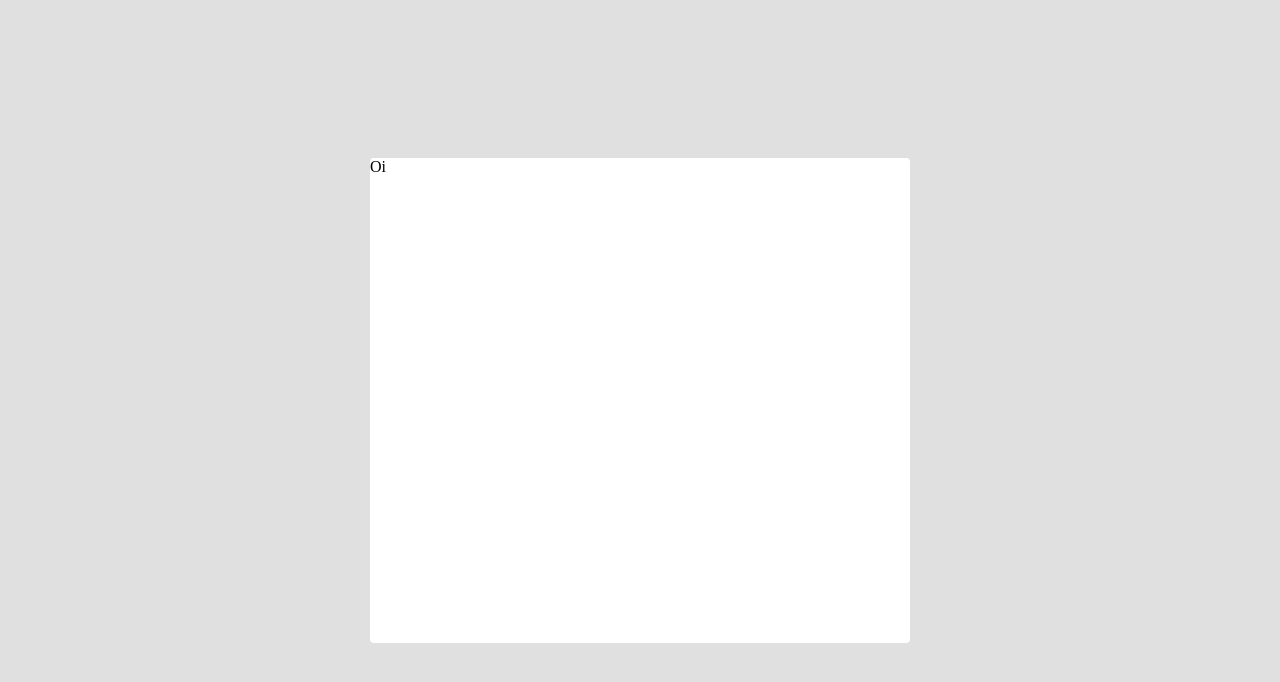
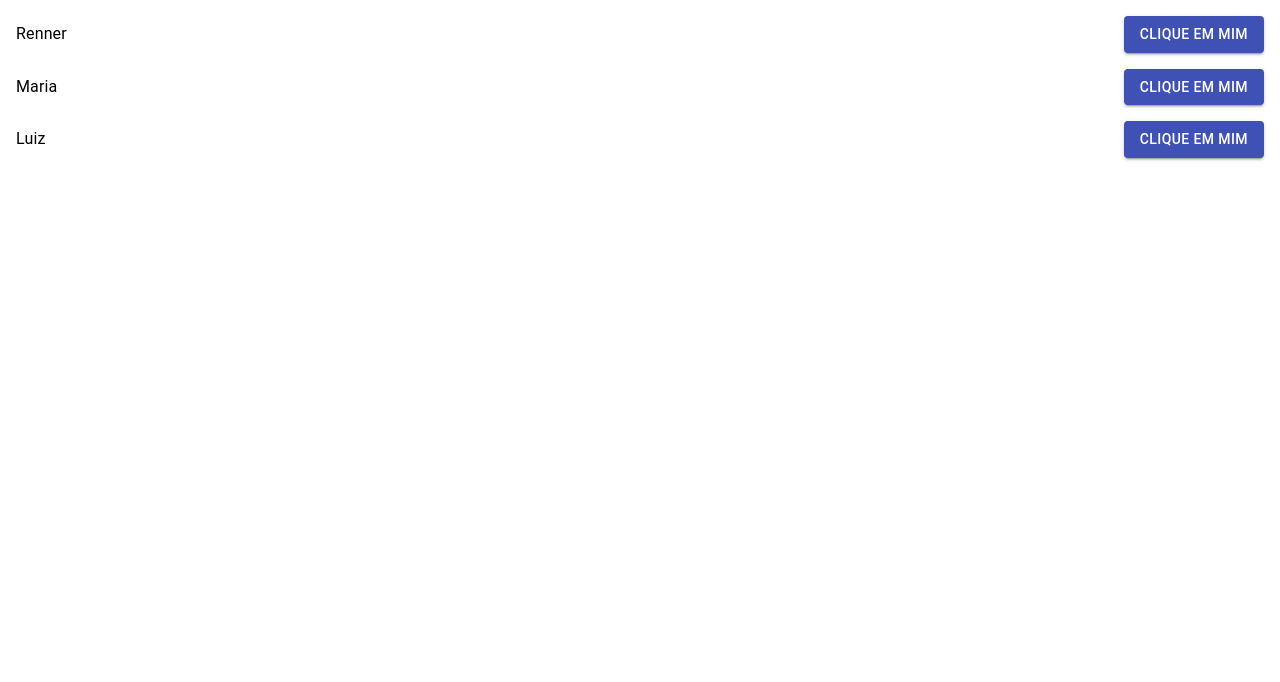
Before and after one commit to rennerborges/registerPoint, a React (Create React App) app: page / in a window 1280 px wide. Shown: the top 682 px of the page. Built offline with nearby package versions, Linux system fonts and the light colour scheme.

Commit message:
Adicionando um componente de teste

```diff
--- a/src/App.js
+++ b/src/App.js
@@ -1,12 +1,15 @@
 import React from 'react';
-import Main from './components/Main';
+// import Main from './components/Main';
+
+import Teste from './components/teste';
 
 function App() {
   return (
     <div className="App">
-      <div style={styles.App}>
+      {/* <div style={styles.App}>
         <Main />
-      </div>
+      </div> */}
+    <Teste/>
     </div>
   );
 }
--- /dev/null
+++ b/src/components/teste/index.js
@@ -0,0 +1,56 @@
+import React, { Component } from 'react';
+import List from '@material-ui/core/List';
+import ListItem from '@material-ui/core/ListItem';
+import ListItemText from '@material-ui/core/ListItemText';
+import Button from '@material-ui/core/Button';
+
+export default class Teste extends Component {
+
+    constructor(props) {
+        super(props)
+
+        this.state = {
+            obj: [
+                {
+                    nome: 'Renner'
+                },
+                {
+                    nome: 'Maria'
+                },
+                {
+                    nome: 'Luiz'
+                },
+            ]
+        }
+
+        this.renner.bind(this);
+    }
+
+    renner(nome) {
+        for (let i = 0; i < this.state.obj.length; i++) {
+            if (this.state.obj[i].nome === nome) {
+                let newObj = this.state.obj
+                newObj.splice(i, 1)
+                this.setState({
+                    obj: newObj
+                })
+                break;
+            }
+        }
+    }
+
+    render() {
+        return (
+            <div>
+                <List>
+                    {this.state.obj.map((item) => (
+                        <ListItem>
+                            <ListItemText primary={item.nome} />
+                            <Button variant="contained" onClick={() => this.renner(item.nome)} color='primary' >Clique em mim</Button>
+                        </ListItem>
+                    ))}
+                </List>
+            </div>
+        )
+    }
+}
```
